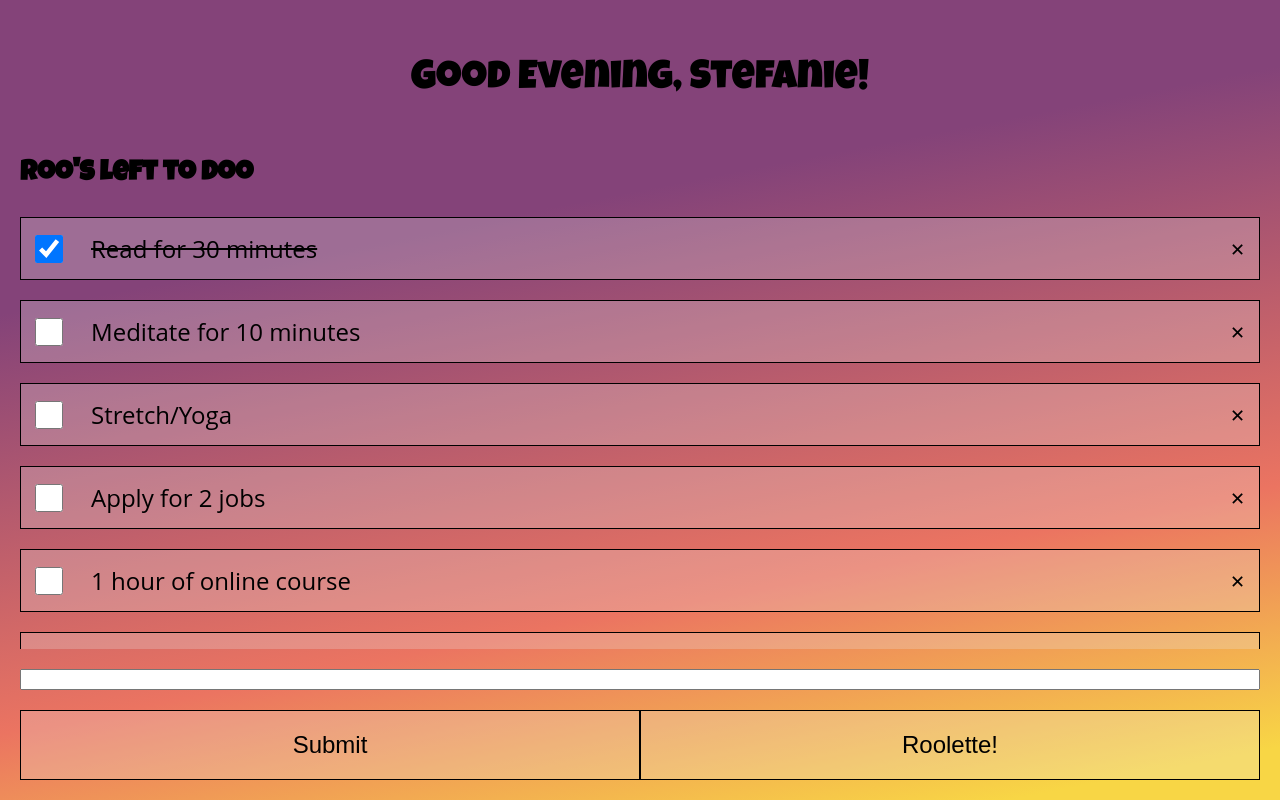
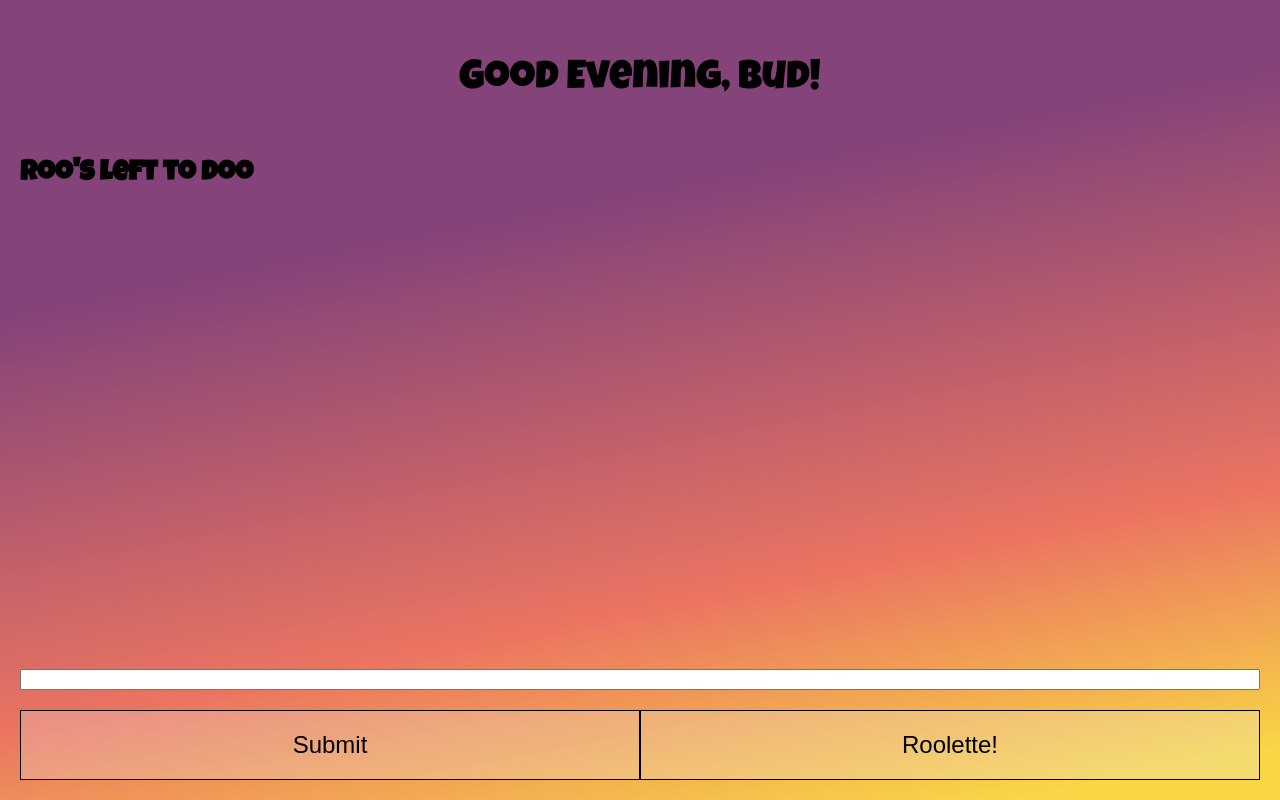
Before and after one commit to sbcohen/dailyRooSvelte, a Svelte app: page / in a window 1280 px wide. Built offline with nearby package versions, Linux system fonts and the light colour scheme.

Commit message:
Save load and sort Roos

```diff
--- a/src/Greeting.svelte
+++ b/src/Greeting.svelte
@@ -1,32 +1,31 @@
-<style>
-h1 {
-  font-family: "Luckiest Guy";
-  font-size: 40px;
-  font-weight: 100;
-  text-align: center;
-  margin-top: 60px;
-  margin-left: 20px;
-  margin-right: 20px;
-  margin-bottom: 60px;
-}
-</style>
+<script>
+  //Welcome greeting
+  import { Load } from "./helpers.js";
+  import { name } from "./data.js";
 
-<script>
-//Welcome greeting
-import { Load } from './helpers.js';
   let myDate = new Date();
   let hrs = myDate.getHours();
 
   let greet;
-  let name = Load("myName", "Stefanie");
-$: {
-  if (hrs < 12) greet = "Good Morning";
-  else if (hrs >= 12 && hrs <= 17) greet = "Good Afternoon";
-  else if (hrs >= 17 && hrs <= 24) greet = "Good Evening";
+
+  $: {
+    if (hrs < 12) greet = "Good Morning";
+    else if (hrs >= 12 && hrs <= 17) greet = "Good Afternoon";
+    else if (hrs >= 17 && hrs <= 24) greet = "Good Evening";
   }
-
-//   document.getElementById("Greeting").innerHTML = greet + ", " + Load("myName", "");
-
 </script>
 
-<h1>{greet}, {name}!</h1>
+<style>
+  h1 {
+    font-family: "Luckiest Guy";
+    font-size: 40px;
+    font-weight: 100;
+    text-align: center;
+    margin-top: 60px;
+    margin-left: 20px;
+    margin-right: 20px;
+    margin-bottom: 60px;
+  }
+</style>
+
+<h1>{greet}, {$name}!</h1>
--- a/src/List.svelte
+++ b/src/List.svelte
@@ -1,27 +1,20 @@
 <script>
-  import { createTask } from "./helpers.js";
-  //temporary roolette array of choices
-  let list = [
-    "Read for 30 minutes",
-    "Meditate for 10 minutes",
-    "Stretch/Yoga",
-    "Apply for 2 jobs",
-    "1 hour of online course",
-    "Run for 30 minutes",
-    "3 reps of weights",
-    "Call your representatives"
-  ].map(x => createTask(x));
-  list[0].done = true;
+  import { createTask, sortList } from "./helpers.js";
+  import { Roos } from "./data.js";
 
   function toggleChecked(task) {
     task.done = !task.done;
-    //Save("myRoo", savedTask);
+    Roos.set($Roos);
   }
 
   function deleteTask(task) {
     //this anonymous function is called when the X is clicked to delete a list item. it will delete the item from the saved memory and sort and rebuild the list on the display. It works the same way as the check box function above
-    list = list.filter(each => each != task);
-    //Save("myRoo",savedTask);
+    $Roos = $Roos.filter(each => each != task);
+  }
+
+  let sortedList;
+  $: {
+    sortedList = sortList($Roos);
   }
 </script>
 
@@ -80,7 +73,7 @@
 </style>
 
 <div class="list" id="list">
-  {#each list as task}
+  {#each sortedList as task}
     <!-- #each loops over each list item and applies transformation -->
     <div class="list-item" class:checked={task.done}>
       <input
@@ -91,5 +84,4 @@
       <div class="delete" on:click={() => deleteTask(task)}>{'\u2715'}</div>
     </div>
   {/each}
-
 </div>
--- a/src/NewRoo.svelte
+++ b/src/NewRoo.svelte
@@ -1,5 +1,6 @@
 <script>
   import { createTask } from "./helpers.js";
+  import { Roos } from "./data.js";
 
   let textString = "";
 
@@ -7,7 +8,9 @@
     textString = textString.trim();
     if (textString != "") {
       let task = createTask(textString);
-      console.log(task);
+      $Roos.push(task); //appends task to end of array
+      Roos.set($Roos); //refresh array - let svelte know this value has changed so it needs to update UI
+      //a simpler way of writing push and set is $Roos = $Roos.concat([task])
     }
     textString = "";
   }
--- /dev/null
+++ b/src/data.js
@@ -0,0 +1,10 @@
+import { Load, Save } from "./helpers.js";
+import { writable } from "svelte/store";
+
+let list = Load("myRoo", []);
+export const Roos = writable(list);
+export const name = writable(Load("myName", "Bud"));
+
+Roos.subscribe((updatedRoos) => Save("myRoo", updatedRoos));
+
+name.subscribe((enteredName) => Save("myName", enteredName));
--- a/src/helpers.js
+++ b/src/helpers.js
@@ -24,3 +24,21 @@ export function createTask(text, done = false) {
   let createTime = new Date();
   return { text, done, createTime };
 }
+
+//function that gets all saved tasks in correct sort order by doneness & time
+export function sortList(list) {
+  function compareListItem(a, b) {
+    if (a.done == b.done) {
+      return (
+        new Date(a.createTime).getTime() - new Date(b.createTime).getTime()
+      );
+    } else {
+      if (a.done == true) {
+        return 1;
+      } else {
+        return -1;
+      }
+    }
+  }
+  return list.sort(compareListItem);
+}
```
